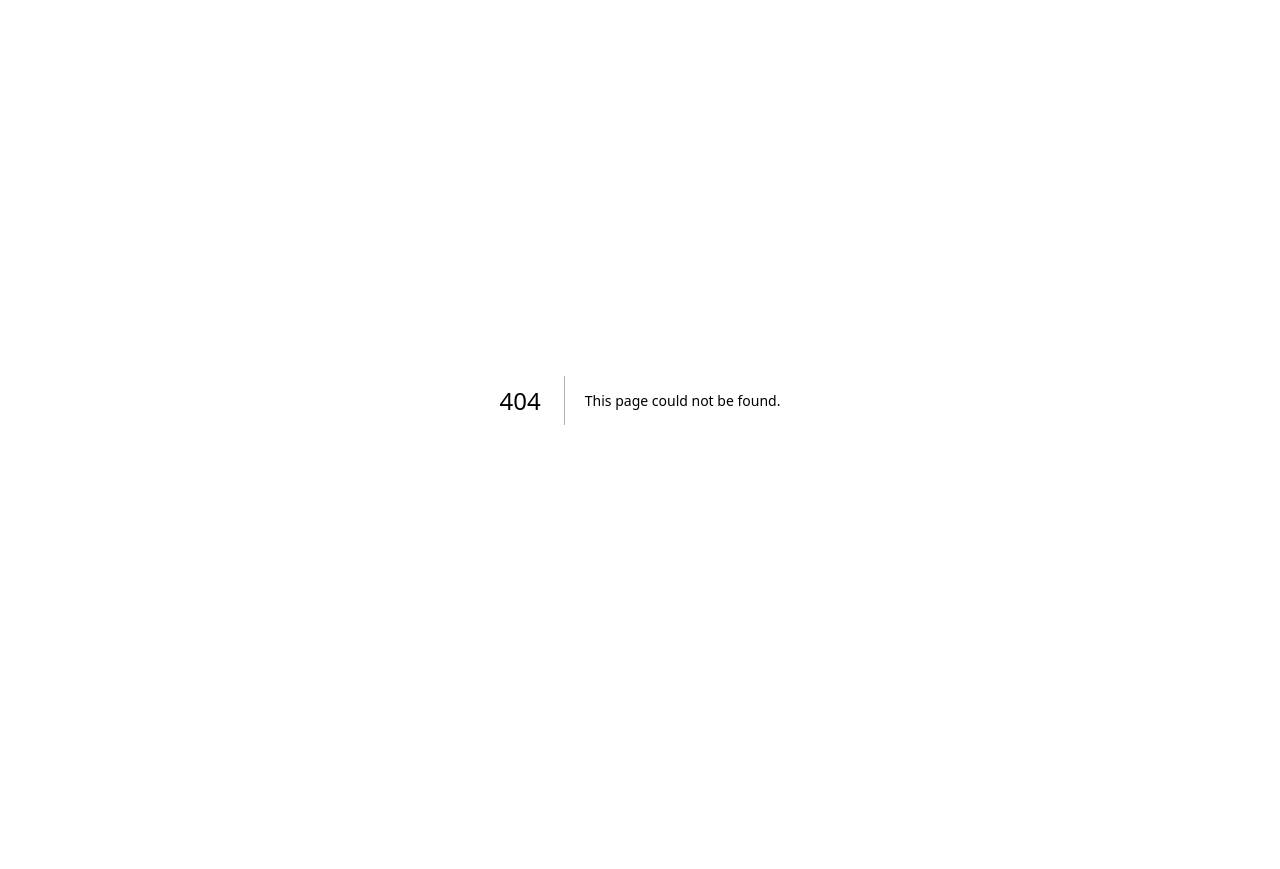
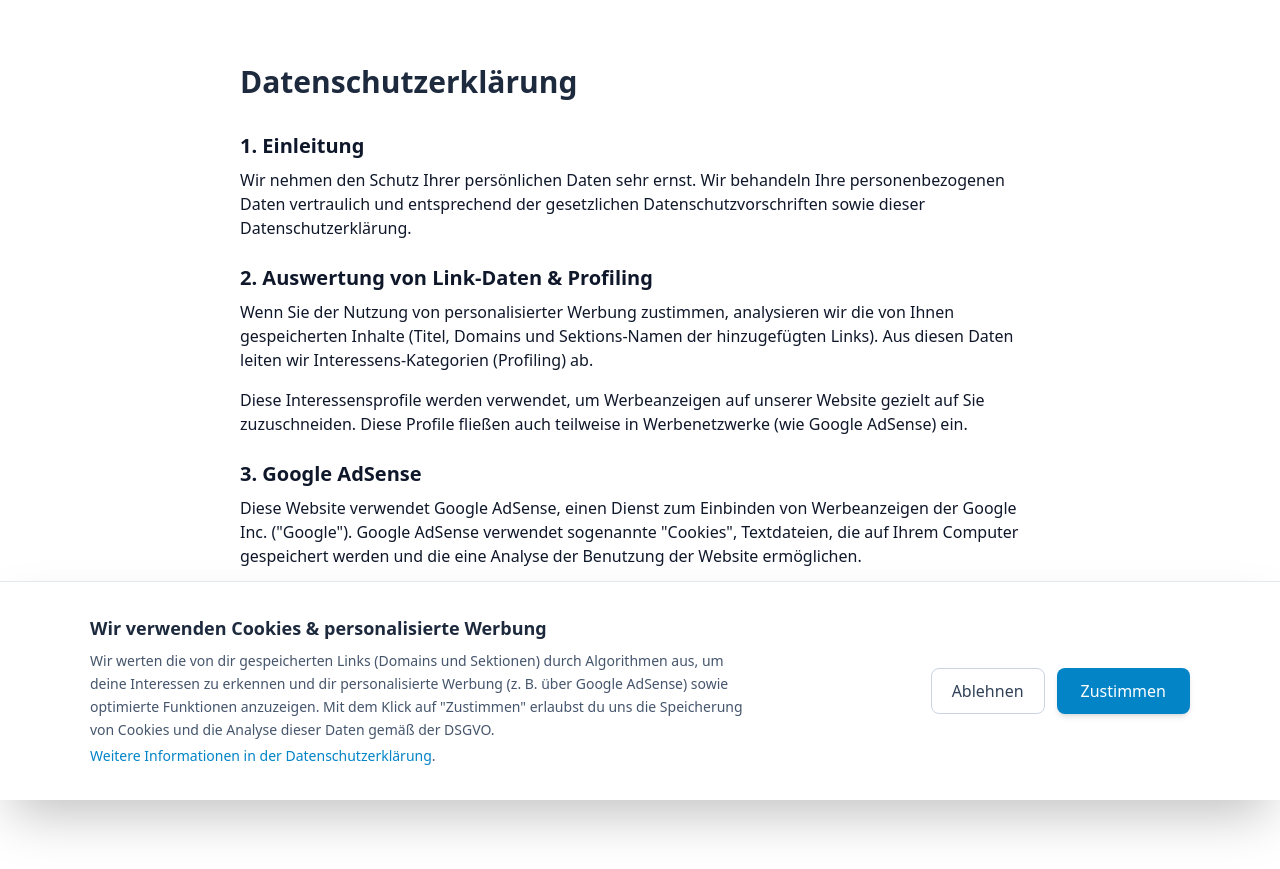
Before and after one commit to Novi1337/LinkLab, a Next.js app: page /datenschutz in a window 1280 px wide. Before the commit this address had no page. Before the commit the page ends 800 px from the top, so only its background shows below. Built offline with nearby package versions, Linux system fonts and the light colour scheme.

Commit message:
feat: add eu tracking cookie consent banner and privacy policy page

```diff
--- /dev/null
+++ b/src/app/cookie-consent.tsx
@@ -0,0 +1,58 @@
+"use client";
+
+import { useState, useEffect } from "react";
+
+export function CookieConsent() {
+  const [showBanner, setShowBanner] = useState(false);
+
+  useEffect(() => {
+    // Check if the user has already consented
+    const consent = localStorage.getItem("cookie-consent");
+    if (!consent) {
+      setShowBanner(true);
+    }
+  }, []);
+
+  const acceptCookies = () => {
+    localStorage.setItem("cookie-consent", "accepted");
+    setShowBanner(false);
+    // Here you would trigger the loading of Google AdSense / Analytics scripts
+  };
+
+  const declineCookies = () => {
+    localStorage.setItem("cookie-consent", "declined");
+    setShowBanner(false);
+    // Ensure no tracking scripts are loaded
+  };
+
+  if (!showBanner) return null;
+
+  return (
+    <div className="fixed bottom-0 left-0 right-0 bg-white border-t border-slate-200 shadow-2xl z-50 p-6 sm:p-8 animate-in slide-in-from-bottom-full duration-300">
+      <div className="max-w-[1100px] mx-auto flex flex-col md:flex-row items-start md:items-center justify-between gap-6">
+        <div>
+          <h3 className="text-lg font-bold text-slate-800 mb-2">Wir verwenden Cookies & personalisierte Werbung</h3>
+          <p className="text-sm text-slate-600 max-w-2xl leading-relaxed">
+            Wir werten die von dir gespeicherten Links (Domains und Sektionen) durch Algorithmen aus, um deine Interessen zu erkennen und dir personalisierte Werbung (z. B. über Google AdSense) sowie optimierte Funktionen anzuzeigen. Mit dem Klick auf "Zustimmen" erlaubst du uns die Speicherung von Cookies und die Analyse dieser Daten gemäß der DSGVO.
+            <br />
+            <a href="/datenschutz" className="text-primary hover:underline mt-1 inline-block">Weitere Informationen in der Datenschutzerklärung</a>.
+          </p>
+        </div>
+        <div className="flex shrink-0 gap-3 w-full md:w-auto">
+          <button
+            onClick={declineCookies}
+            className="flex-1 md:flex-none px-5 py-2.5 rounded-lg border border-slate-300 text-slate-700 font-medium hover:bg-slate-50 transition-colors whitespace-nowrap"
+          >
+            Ablehnen
+          </button>
+          <button
+            onClick={acceptCookies}
+            className="flex-1 md:flex-none px-6 py-2.5 rounded-lg bg-primary text-white font-medium hover:bg-primary-hover shadow-md transition-all whitespace-nowrap"
+          >
+            Zustimmen
+          </button>
+        </div>
+      </div>
+    </div>
+  );
+}
--- /dev/null
+++ b/src/app/datenschutz/page.tsx
@@ -0,0 +1,26 @@
+export default function PrivacyPolicy() {
+  return (
+    <div className="min-h-screen bg-card py-16 px-5">
+      <div className="max-w-[800px] mx-auto prose prose-slate">
+        <h1 className="text-3xl font-bold text-slate-800 mb-8">Datenschutzerklärung</h1>
+
+        <h2 className="text-xl font-bold mt-6 mb-2">1. Einleitung</h2>
+        <p className="mb-4">Wir nehmen den Schutz Ihrer persönlichen Daten sehr ernst. Wir behandeln Ihre personenbezogenen Daten vertraulich und entsprechend der gesetzlichen Datenschutzvorschriften sowie dieser Datenschutzerklärung.</p>
+
+        <h2 className="text-xl font-bold mt-6 mb-2">2. Auswertung von Link-Daten & Profiling</h2>
+        <p className="mb-4">Wenn Sie der Nutzung von personalisierter Werbung zustimmen, analysieren wir die von Ihnen gespeicherten Inhalte (Titel, Domains und Sektions-Namen der hinzugefügten Links). Aus diesen Daten leiten wir Interessens-Kategorien (Profiling) ab.</p>
+        <p className="mb-4">Diese Interessensprofile werden verwendet, um Werbeanzeigen auf unserer Website gezielt auf Sie zuzuschneiden. Diese Profile fließen auch teilweise in Werbenetzwerke (wie Google AdSense) ein.</p>
+
+        <h2 className="text-xl font-bold mt-6 mb-2">3. Google AdSense</h2>
+        <p className="mb-4">Diese Website verwendet Google AdSense, einen Dienst zum Einbinden von Werbeanzeigen der Google Inc. ("Google"). Google AdSense verwendet sogenannte "Cookies", Textdateien, die auf Ihrem Computer gespeichert werden und die eine Analyse der Benutzung der Website ermöglichen.</p>
+
+        <h2 className="text-xl font-bold mt-6 mb-2">4. Widerruf & Löschung</h2>
+        <p className="mb-4">Sie haben jederzeit das Recht, Ihre Einwilligung zur Auswertung Ihrer Daten zu widerrufen. Sie können Ihre gespeicherten Links vollständig aus der Datenbank löschen, indem Sie Ihren Account oder die Sektionen über das Interface entfernen.</p>
+
+        <div className="mt-12 pt-8 border-t border-slate-200">
+          <a href="/" className="text-primary font-medium hover:underline">← Zurück zur Startseite</a>
+        </div>
+      </div>
+    </div>
+  );
+}
--- a/src/app/layout.tsx
+++ b/src/app/layout.tsx
@@ -1,5 +1,6 @@
 import type { Metadata } from "next";
 import { Geist, Geist_Mono } from "next/font/google";
+import { CookieConsent } from "./cookie-consent";
 import "./globals.css";
 
 const geistSans = Geist({
@@ -13,8 +14,8 @@ const geistMono = Geist_Mono({
 });
 
 export const metadata: Metadata = {
-  title: "LinkLib - Your Link Library",
-  description: "A place to organize your links",
+  title: "LinkLib - Deine Link Bibliothek",
+  description: "Ein Ort um deine Links zu organisieren",
 };
 
 export default function RootLayout({
@@ -24,10 +25,13 @@ export default function RootLayout({
 }>) {
   return (
     <html
-      lang="en"
+      lang="de"
       className={`${geistSans.variable} ${geistMono.variable} h-full antialiased`}
     >
-      <body className="min-h-full flex flex-col">{children}</body>
+      <body className="min-h-full flex flex-col">
+        {children}
+        <CookieConsent />
+      </body>
     </html>
   );
 }
```
